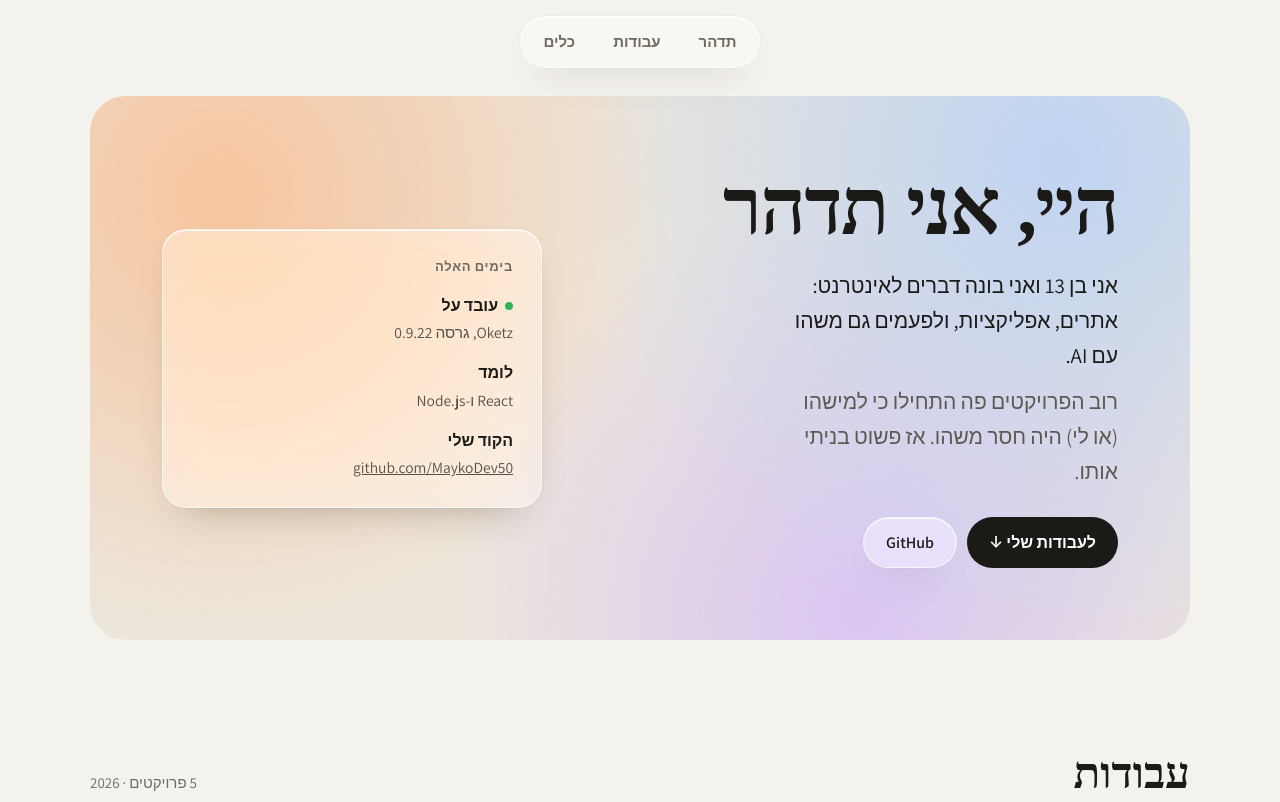
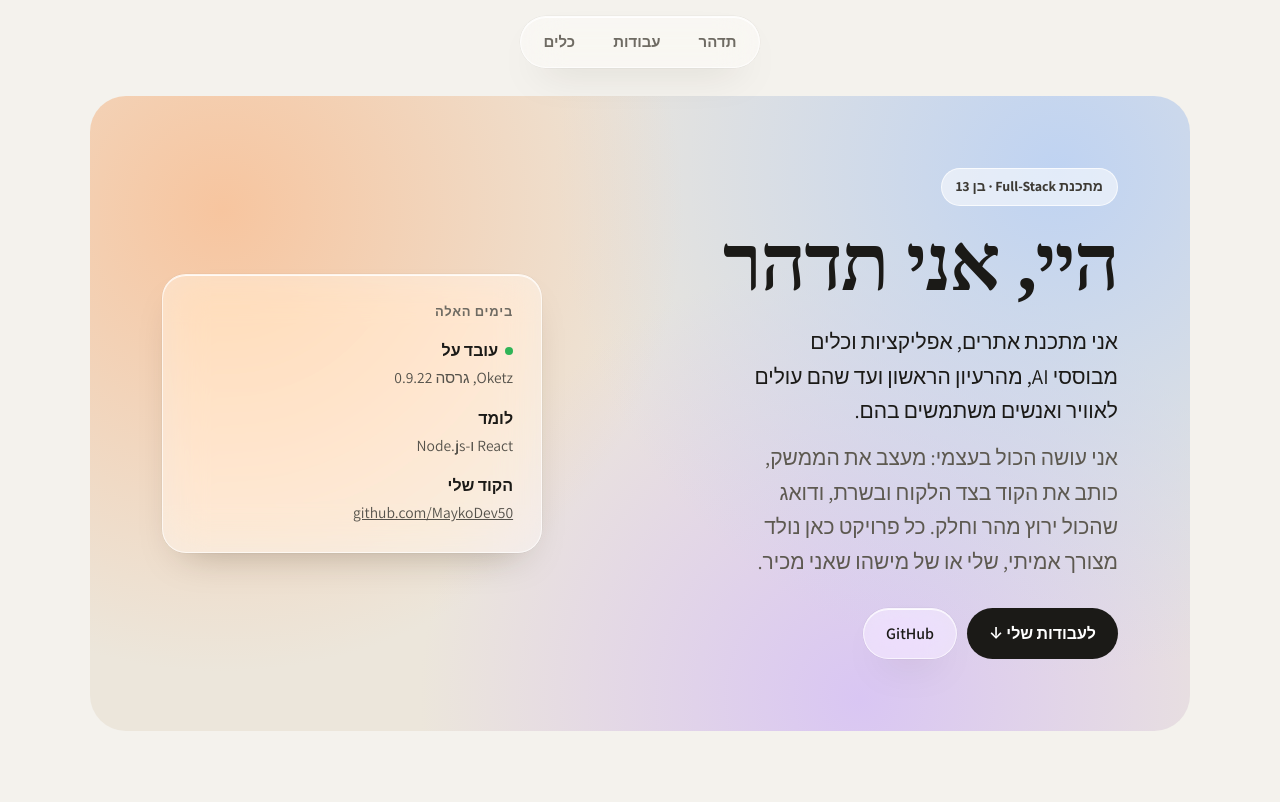
Before and after one commit to MaykoDev50/my-portfolio, a plain HTML site: page index.html in a window 1280 px wide. Shown: the top 802 px of the page. Drawn offline with Linux system fonts and the light colour scheme; a web font is replaced by a local one.

Commit message:
Rewrite intro text
Co-Authored-By: Claude Opus 5.5 <noreply@anthropic.com>
Claude-Session: https://claude.ai/code/session_01M4JHDqYkrToyUdfeAaifGv

```diff
--- a/index.html
+++ b/index.html
@@ -54,8 +54,9 @@ img{display:block;max-width:100%}
 .hero h1{font-family:"Frank Ruhl Libre",serif;font-weight:900;font-size:clamp(44px,6.2vw,82px);line-height:1;letter-spacing:-.02em}
 .hero h1 .wave{display:inline-block;transform-origin:70% 80%;animation:wave 2.6s 1s ease-in-out 2}
 @keyframes wave{0%,60%,100%{transform:rotate(0)}10%,30%{transform:rotate(14deg)}20%,40%{transform:rotate(-8deg)}}
-.hero p{font-size:clamp(18px,1.7vw,21px);line-height:1.65;max-width:32ch;margin-top:22px}
+.hero p{font-size:clamp(18px,1.7vw,21px);line-height:1.65;max-width:36ch;margin-top:22px}
 .hero p.muted{color:#5d5950;margin-top:12px}
+.role{display:inline-block;margin-bottom:18px;padding:6px 14px;border-radius:999px;font-size:14px;font-weight:700;background:rgba(255,255,255,.55);border:1px solid rgba(255,255,255,.75);color:#3d3a34}
 .hero .links{display:flex;gap:10px;margin-top:28px;flex-wrap:wrap}
 .btn{display:inline-flex;align-items:center;gap:8px;padding:11px 22px;border-radius:999px;font-weight:600;font-size:16px;text-decoration:none;transition:transform .25s}
 .btn:hover{transform:translateY(-2px)}
@@ -202,9 +203,10 @@ footer a{text-decoration:none}
 <header class="hero wrap" id="top">
   <div class="hero-panel">
     <div>
+      <div class="role">מתכנת Full-Stack · בן 13</div>
       <h1>היי, אני תדהר</h1>
-      <p>אני בן 13 ואני בונה דברים לאינטרנט: אתרים, אפליקציות, ולפעמים גם משהו עם AI.</p>
-      <p class="muted">רוב הפרויקטים פה התחילו כי למישהו (או לי) היה חסר משהו. אז פשוט בניתי אותו.</p>
+      <p>אני מתכנת אתרים, אפליקציות וכלים מבוססי AI, מהרעיון הראשון ועד שהם עולים לאוויר ואנשים משתמשים בהם.</p>
+      <p class="muted">אני עושה הכול בעצמי: מעצב את הממשק, כותב את הקוד בצד הלקוח ובשרת, ודואג שהכול ירוץ מהר וחלק. כל פרויקט כאן נולד מצורך אמיתי, שלי או של מישהו שאני מכיר.</p>
       <div class="links">
         <a class="btn dark" href="#work">לעבודות שלי ↓</a>
         <a class="btn glass" href="https://github.com/MaykoDev50">GitHub</a>
```
